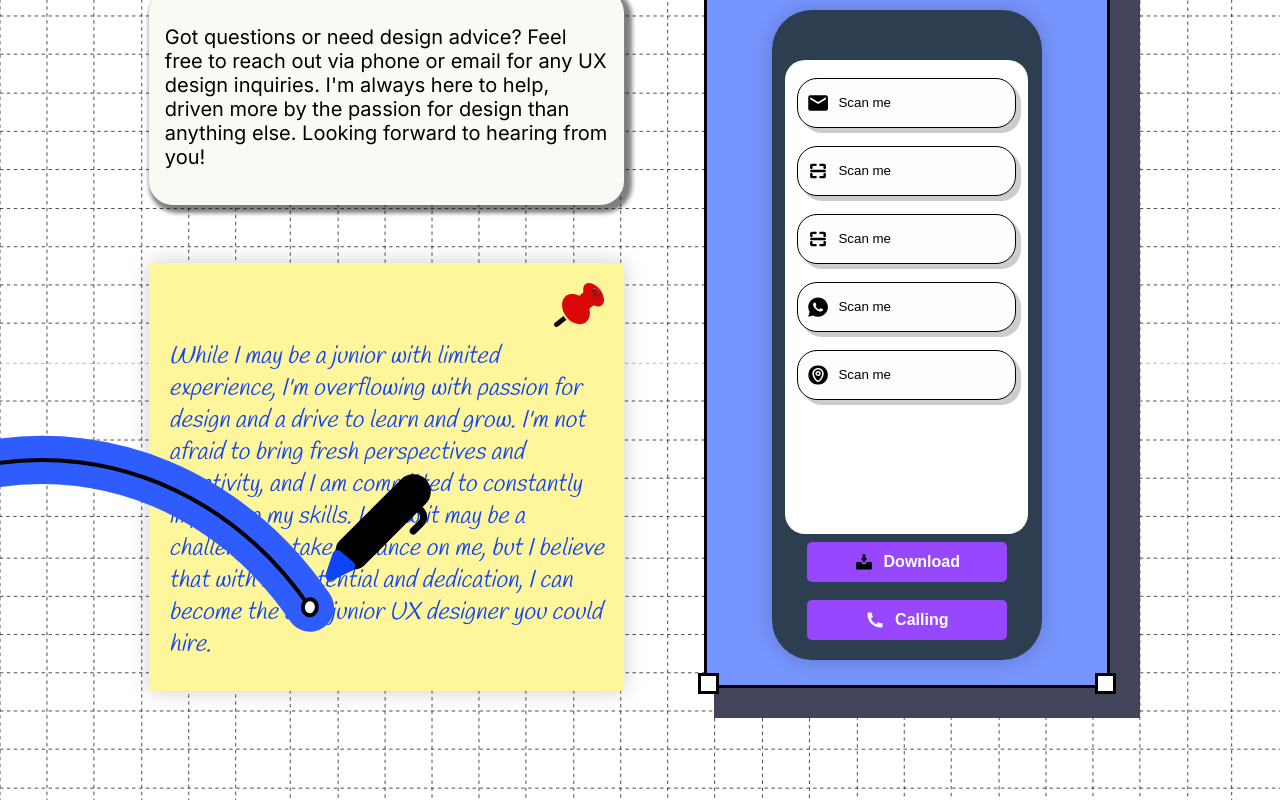
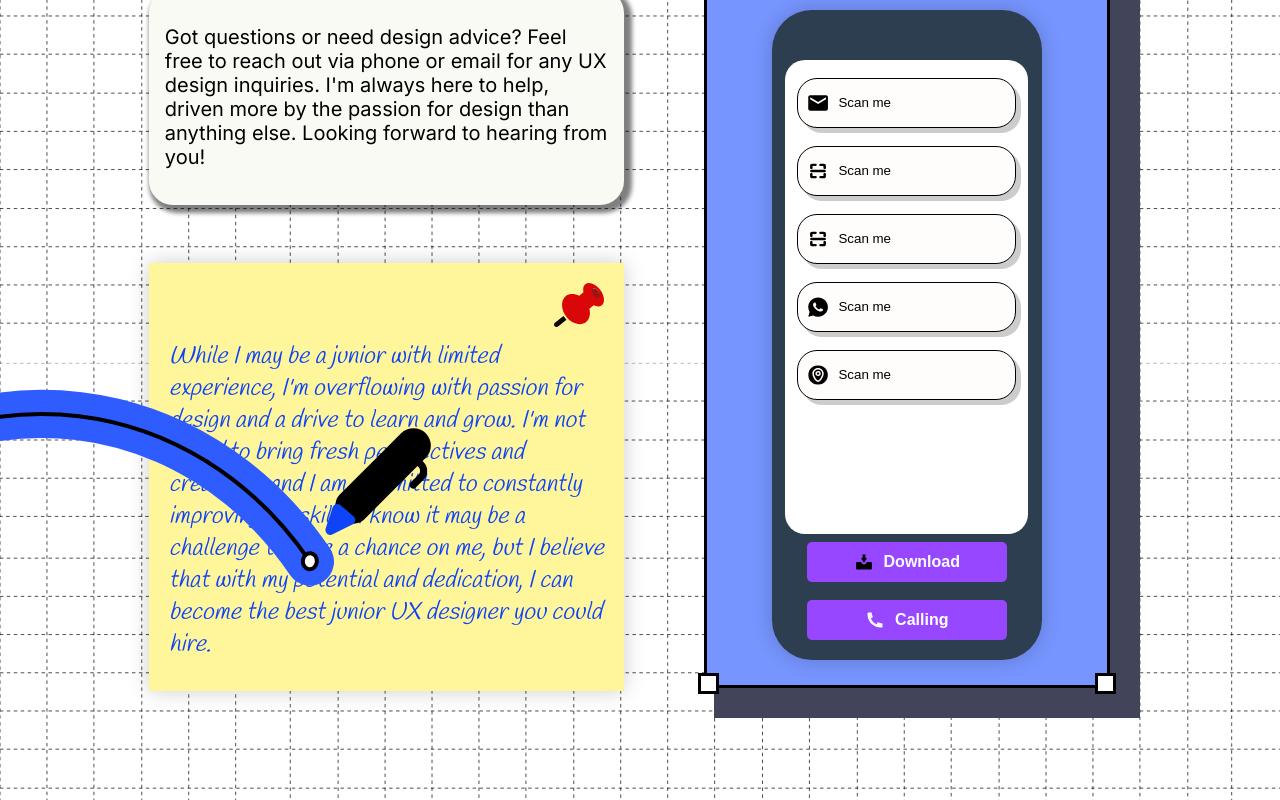
Before and after one commit to xtianmarucco/pao-design, a React (Create React App) app: page / in a window 1280 px wide. Shown: the part 3858-4658 px from the top of the page. Built offline with nearby package versions, Linux system fonts and the light colour scheme; a web font is replaced by a local one.

Commit message:
background imgs test 2

```diff
--- a/src/App.css
+++ b/src/App.css
@@ -67,5 +67,6 @@ h1 {
 }
 .doodle7 {
   display: flex;
-  top: 90%;
+  top: 89%;
+  z-index: 3;
 }
```
